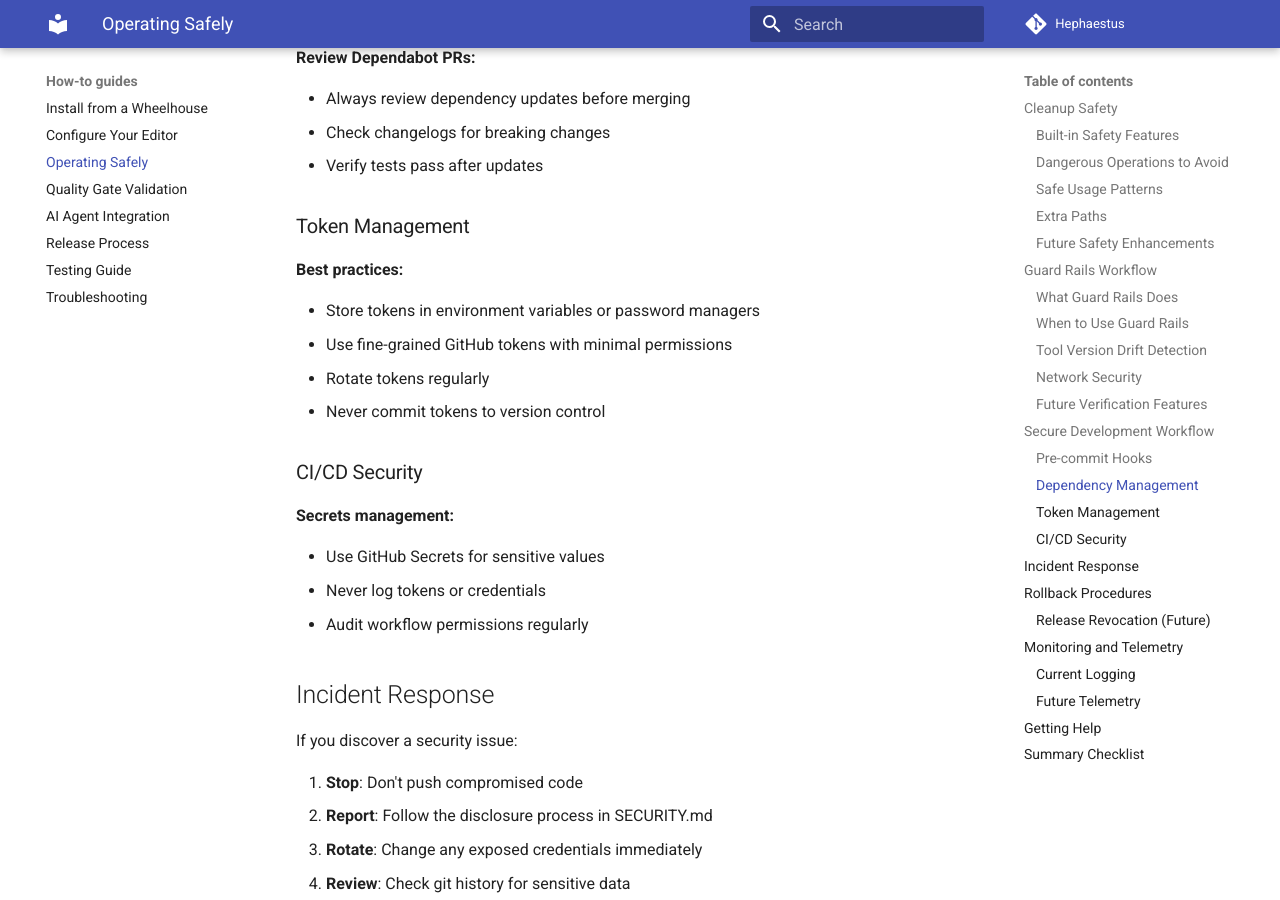
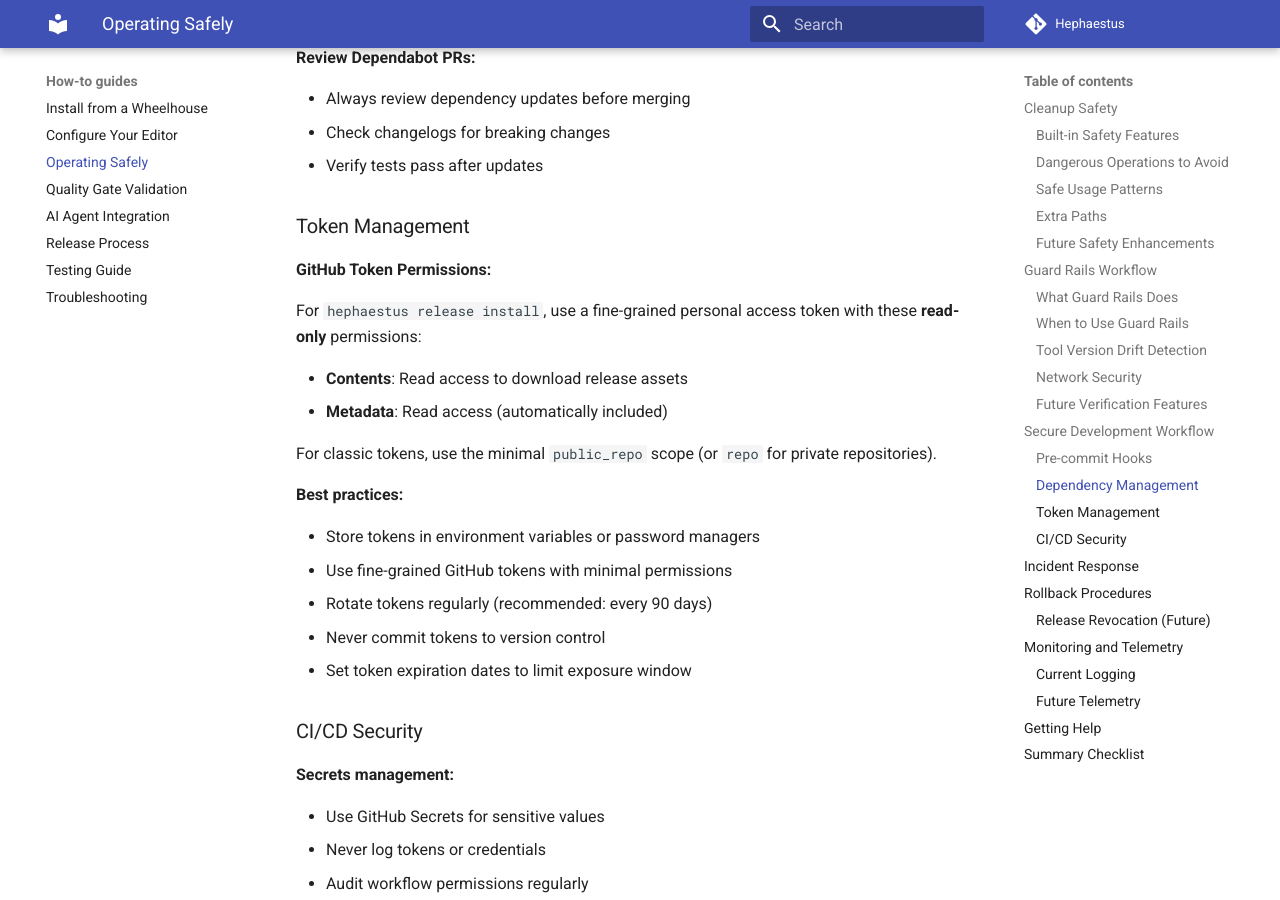
Before and after one commit to IAmJonoBo/Hephaestus, an MkDocs documentation site: the page built from docs/how-to/operating-safely.md, in a window 1280 px wide and 900 px high, scrolled down 6131 px. Built offline with MkDocs 1.6.1 and Material for MkDocs 9.7.7, drawn with Linux system fonts in a browser that asks for light colours; comment, search, counter and statistics services are not loaded.

Commit message:
Add GitHub token permissions documentation and CLI timeout validation
Co-authored-by: IAmJonoBo <20725096+IAmJonoBo@users.noreply.github.com>

```diff
--- a/docs/how-to/operating-safely.md
+++ b/docs/how-to/operating-safely.md
@@ -262,12 +262,22 @@ pip-audit --strict
 
 ### Token Management
 
+**GitHub Token Permissions:**
+
+For `hephaestus release install`, use a fine-grained personal access token with these **read-only** permissions:
+
+- **Contents**: Read access to download release assets
+- **Metadata**: Read access (automatically included)
+
+For classic tokens, use the minimal `public_repo` scope (or `repo` for private repositories).
+
 **Best practices:**
 
 - Store tokens in environment variables or password managers
 - Use fine-grained GitHub tokens with minimal permissions
-- Rotate tokens regularly
+- Rotate tokens regularly (recommended: every 90 days)
 - Never commit tokens to version control
+- Set token expiration dates to limit exposure window
 
 ### CI/CD Security
 
```
Also changed, not shown: docs/adr/0001-stride-threat-model.md (+1 -1 lines), 1 other file.
